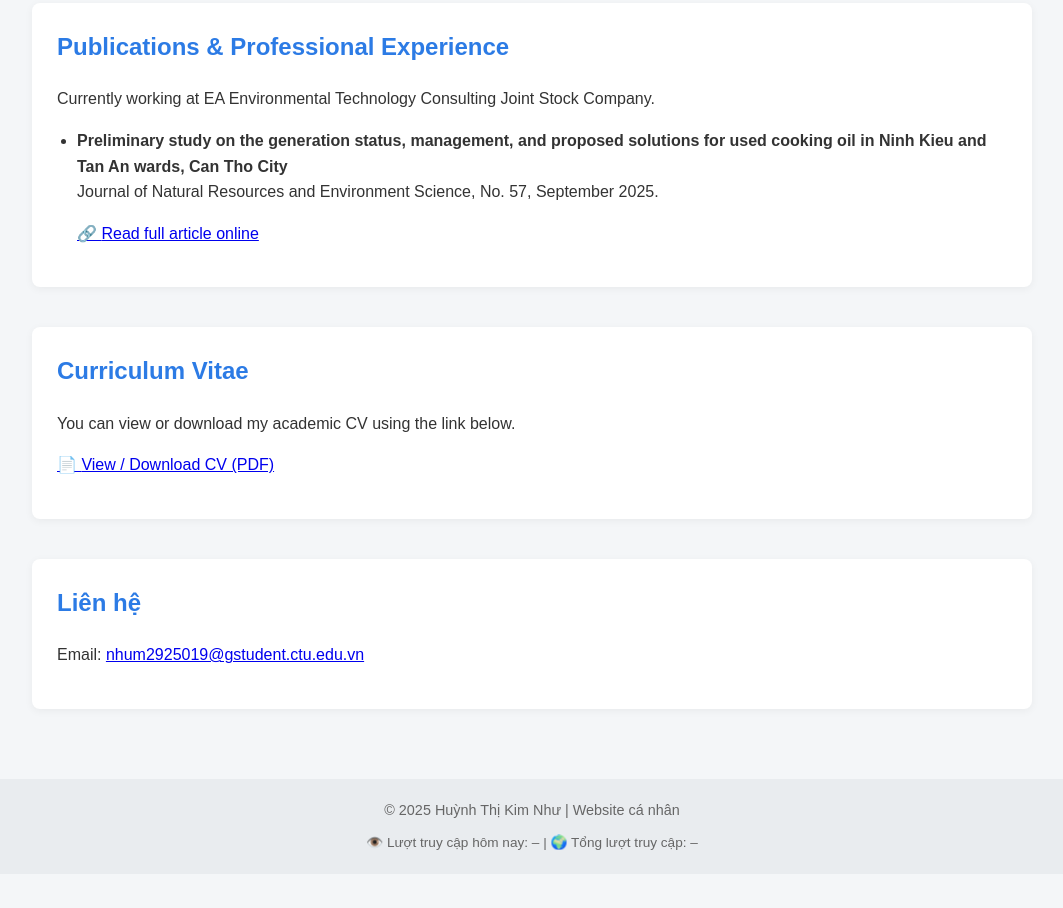
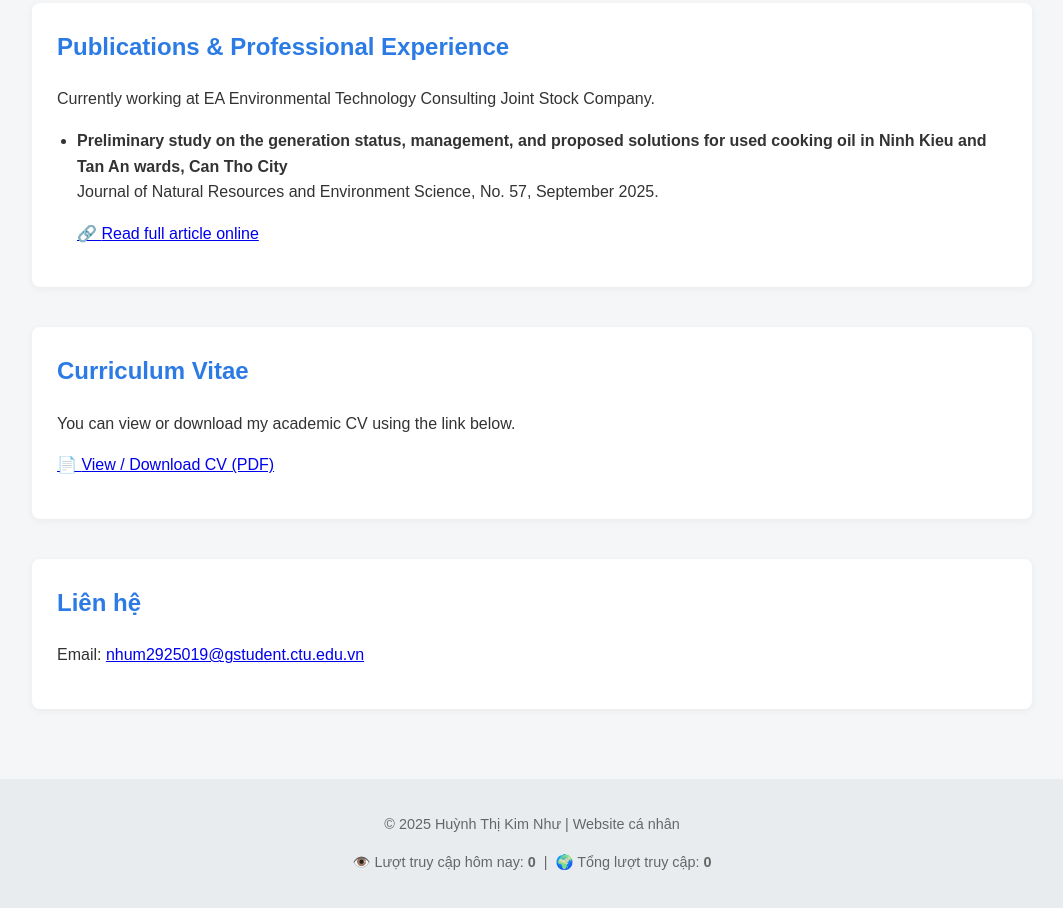
Before and after one commit to nhum2925019/website, a plain HTML site: page index.html in a window 1280 px wide. Shown: the part 893-1801 px from the top of the page, without its empty margins (108-1171 px from the left). Before the commit the page ends 1767 px from the top, so only its background shows below. Drawn offline with Linux system fonts and the light colour scheme.

Commit message:
Revise footer content and structure in index.html

```diff
--- a/index.html
+++ b/index.html
@@ -167,15 +167,15 @@
 
   </div>
 
-  <footer>
-    © 2025 <span data-en="Huynh Thi Kim Nhu" data-vi="Huỳnh Thị Kim Như">Huỳnh Thị Kim Như</span> | <span data-en="Academic Website"data-vi="Website cá nhân">Website cá nhân</span>
-  <div style="margin-top:10px;font-size:0.85rem;">
-  👁️ <span data-en="Visitors today" data-vi="Lượt truy cập hôm nay">Lượt truy cập hôm nay</span>:
-  <span id="today-visits">–</span>
-  |
-  🌍 <span data-en="Total visits" data-vi="Tổng lượt truy cập">Tổng lượt truy cập</span>:
-  <span id="total-visits">–</span>
-</div>
+    <footer>
+  <p>© 2025 Huỳnh Thị Kim Như | Website cá nhân</p>
+  <p>
+    👁️ Lượt truy cập hôm nay:
+    <strong><span id="today-visits">0</span></strong>
+    &nbsp;|&nbsp;
+    🌍 Tổng lượt truy cập:
+    <strong><span id="total-visits">0</span></strong>
+  </p>
   </footer>
 
 <script>
```
